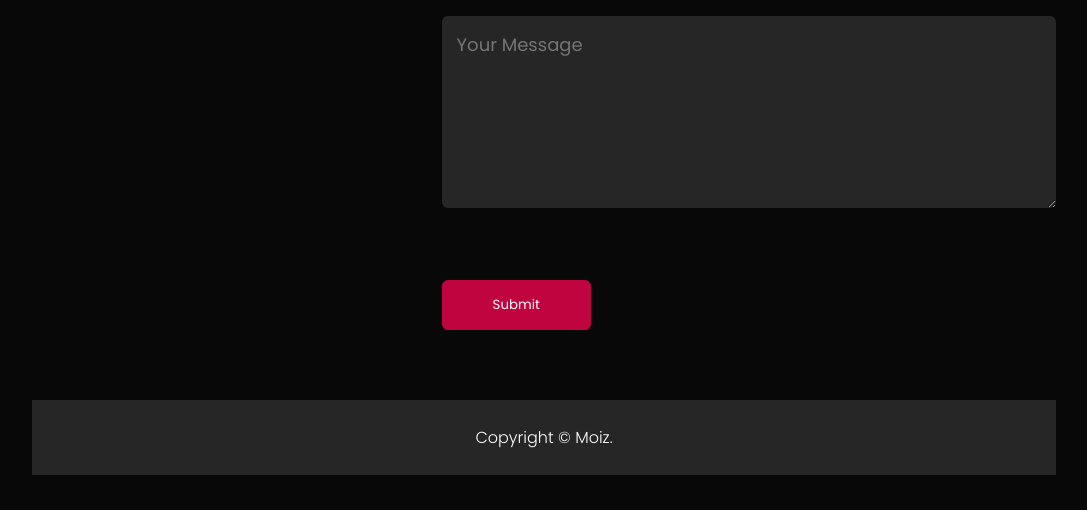
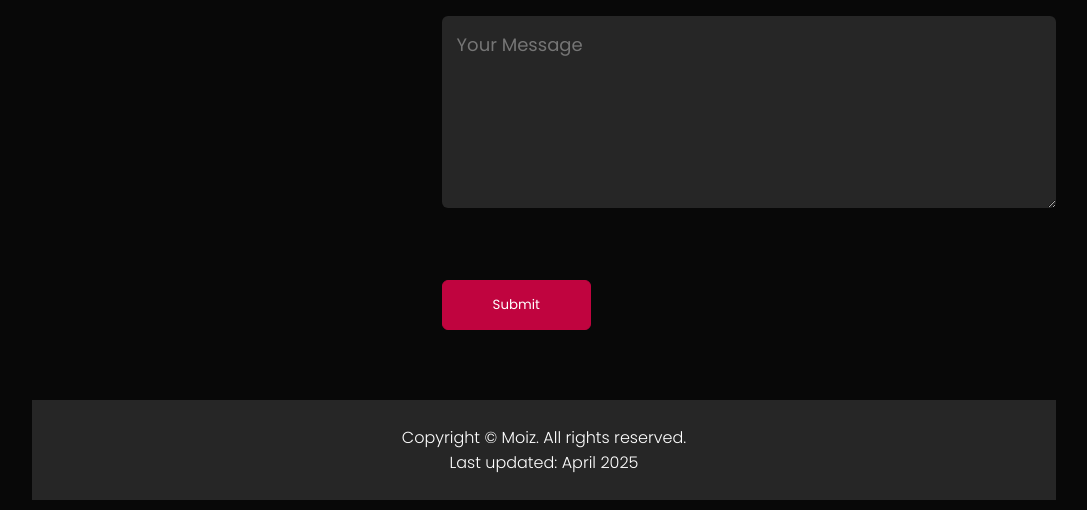
Before and after one commit to Marble5/Personal-Portfolio, a website: page index.html in a window 1280 px wide. Shown: the part 5413-5923 px from the top of the page, without its empty margins (96-1183 px from the left). Before the commit the page ends 5898 px from the top, so only its background shows below. Drawn offline with nearby package versions, Linux system fonts and the light colour scheme.

Commit message:
Copyright notices (important)

```diff
--- a/index.html
+++ b/index.html
@@ -307,7 +307,7 @@
                     <p>The Pokédex app was built to serve as a streamlined hub for all things Pokémon. With such a rich and expansive universe,
                         the goal was to create an intuitive and visually engaging experience that organizes Pokémon data in a meaningful way. <br><br>
                         This project was developed in collaboration with Shape — an award-winning mobile app agency behind apps for brands like
-                        TV 2, LEGO, Ørsted, Arla, and Nykredit.</p>
+                        TV 2, LEGO, Ørsted, Arla, and Nykredit. <br><br> Pokémon is a registered trademark of Nintendo, Game Freak, and Creatures Inc. </p>
                         <a href="#" class=""><i class="fa-solid fa-arrow-up-right-from-square"></i></a>
                 </div>
             </div>
@@ -361,7 +361,8 @@
           </div>
     </div>
     <div class="copyright">
-        <p>Copyright © Moiz. </p>
+        <p>Copyright © Moiz. All rights reserved.</p>
+        <p>Last updated: April 2025</p>
     </div>
   </div>
 
```
